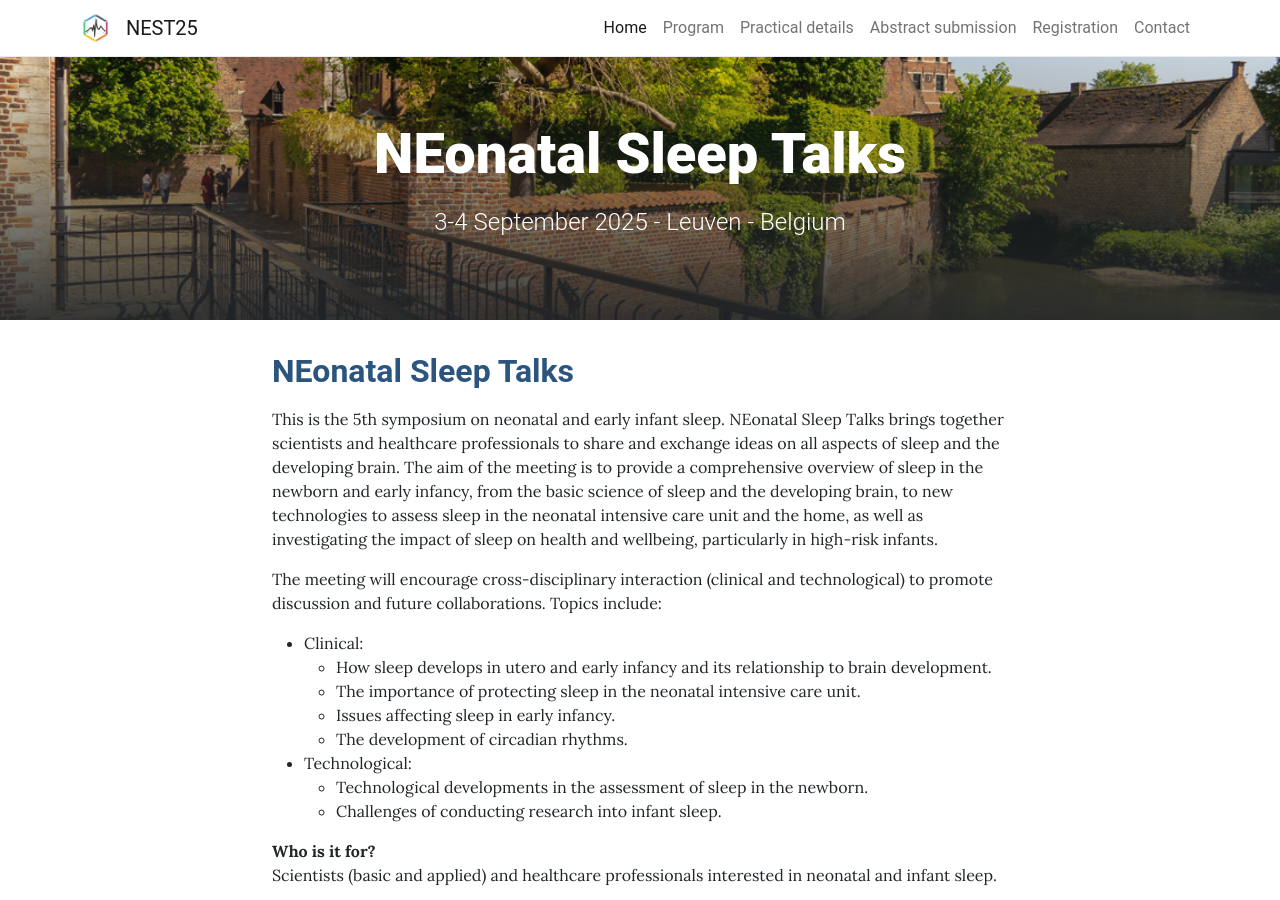
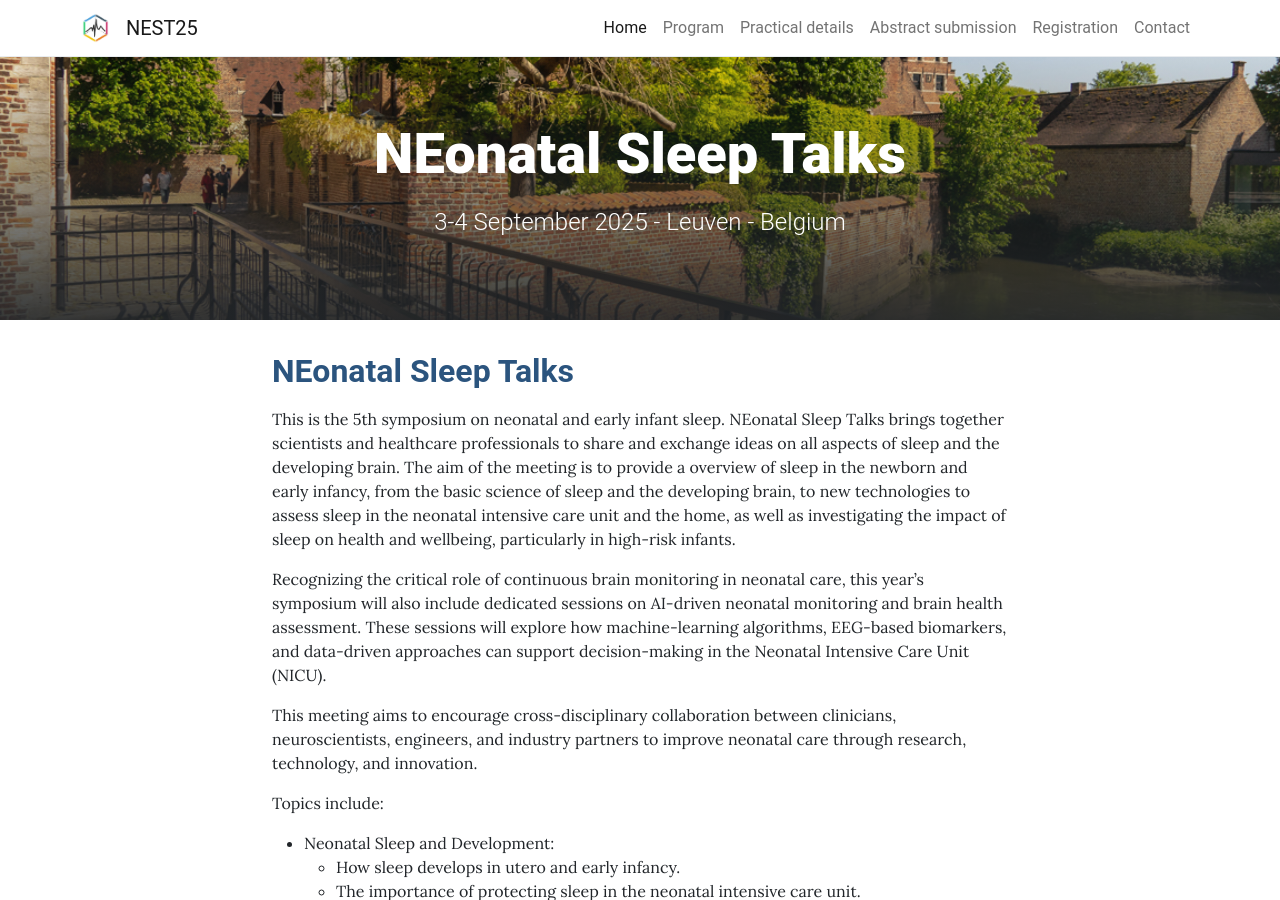
Before and after one commit to nestconf25/nestconf25.github.io, a Jekyll site: the page built from pages/home.md, in a window 1280 px wide and 900 px high. Built offline with Jekyll 4.4.1, drawn with Linux system fonts in a browser that asks for light colours; some of the changed text lies outside the part shown.

Commit message:
Update Home page (description and sponsor logos).

```diff
--- a/pages/home.md
+++ b/pages/home.md
@@ -7,21 +7,25 @@ permalink: /
 
 ## **NEonatal Sleep Talks**
 
-This is the 5th symposium on neonatal and early infant sleep. NEonatal Sleep Talks brings together scientists and healthcare professionals to share and exchange ideas on all aspects of sleep and the developing brain. The aim of the meeting is to provide a comprehensive overview of sleep in the newborn and early infancy, from the basic science of sleep and the developing brain, to new technologies to assess sleep in the neonatal intensive care unit and the home, as well as investigating the impact of sleep on health and wellbeing, particularly in high-risk infants.
+This is the 5th symposium on neonatal and early infant sleep. NEonatal Sleep Talks brings together scientists and healthcare professionals to share and exchange ideas on all aspects of sleep and the developing brain. The aim of the meeting is to provide a overview of sleep in the newborn and early infancy, from the basic science of sleep and the developing brain, to new technologies to assess sleep in the neonatal intensive care unit and the home, as well as investigating the impact of sleep on health and wellbeing, particularly in high-risk infants.
 
-The meeting will encourage cross-disciplinary interaction (clinical and technological) to promote discussion and future collaborations.
+Recognizing the critical role of continuous brain monitoring in neonatal care, this year’s symposium will also include dedicated sessions on AI-driven neonatal monitoring and brain health assessment. These sessions will explore how machine-learning algorithms, EEG-based biomarkers, and data-driven approaches can support decision-making in the Neonatal Intensive Care Unit (NICU).
+
+This meeting aims to encourage cross-disciplinary collaboration between clinicians, neuroscientists, engineers, and industry partners to improve neonatal care through research, technology, and innovation.
+
 Topics include:
-* Clinical:
-    * How sleep develops in utero and early infancy and its relationship to brain development.
+* Neonatal Sleep and Development:
+    * How sleep develops in utero and early infancy.
     * The importance of protecting sleep in the neonatal intensive care unit.
     * Issues affecting sleep in early infancy.
     * The development of circadian rhythms.
-* Technological:
-    * Technological developments in the assessment of sleep in the newborn.
-    * Challenges of conducting research into infant sleep.
+* Technological Advances in Sleep and Brain Monitoring:
+    * Innovations in neonatal sleep assessment and analysis.
+    * Challenges in sleep research and clinical translation.
+    * AI-enabled monitoring tools for neonatal brain health.
 
-**Who is it for?**
-Scientists (basic and applied) and healthcare professionals interested in neonatal and infant sleep.
+**Who should attend?**
+Scientists (basic and applied), clinicians, and healthcare professionals with an interest in neonatal sleep, neurophysiology, and AI-driven neonatal monitoring.
 
 **Structure of the meeting**
 The meeting will consist of keynote speakers and short submitted presentations from researchers as well as poster sessions.
```
Also changed, not shown: assets/theme/images/ai4nicu.png (added), assets/theme/images/christos.png (deleted), assets/theme/images/cost.svg (added), assets/theme/images/eu.png (added), assets/theme/images/kuleuven.png (added), assets/theme/images/maarten.png (deleted), assets/theme/images/miguel.png (deleted), assets/theme/images/partners.png, assets/theme/images/scheme.png (deleted), assets/theme/images/score.png (deleted), assets/theme/images/sz2_setup.png (deleted), assets/theme/images/umcutrecht.png (added), 1 other file.
